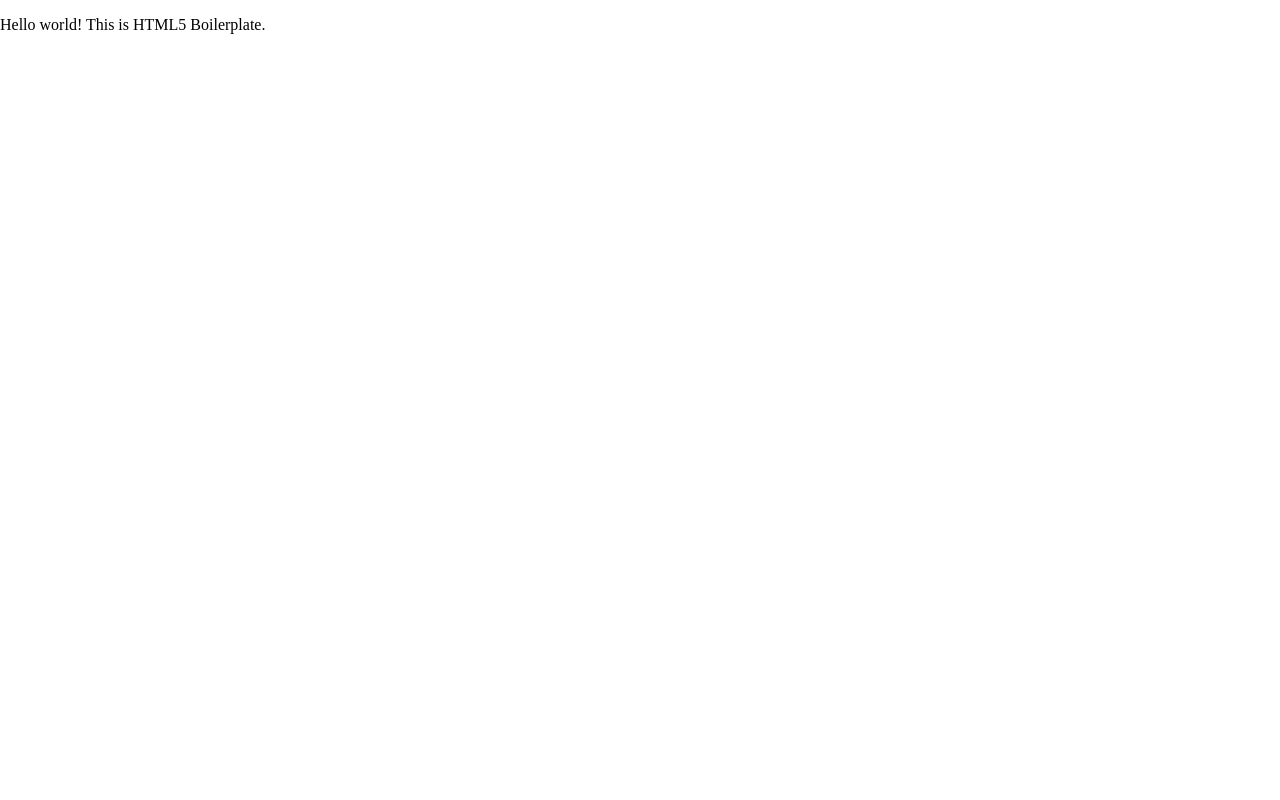
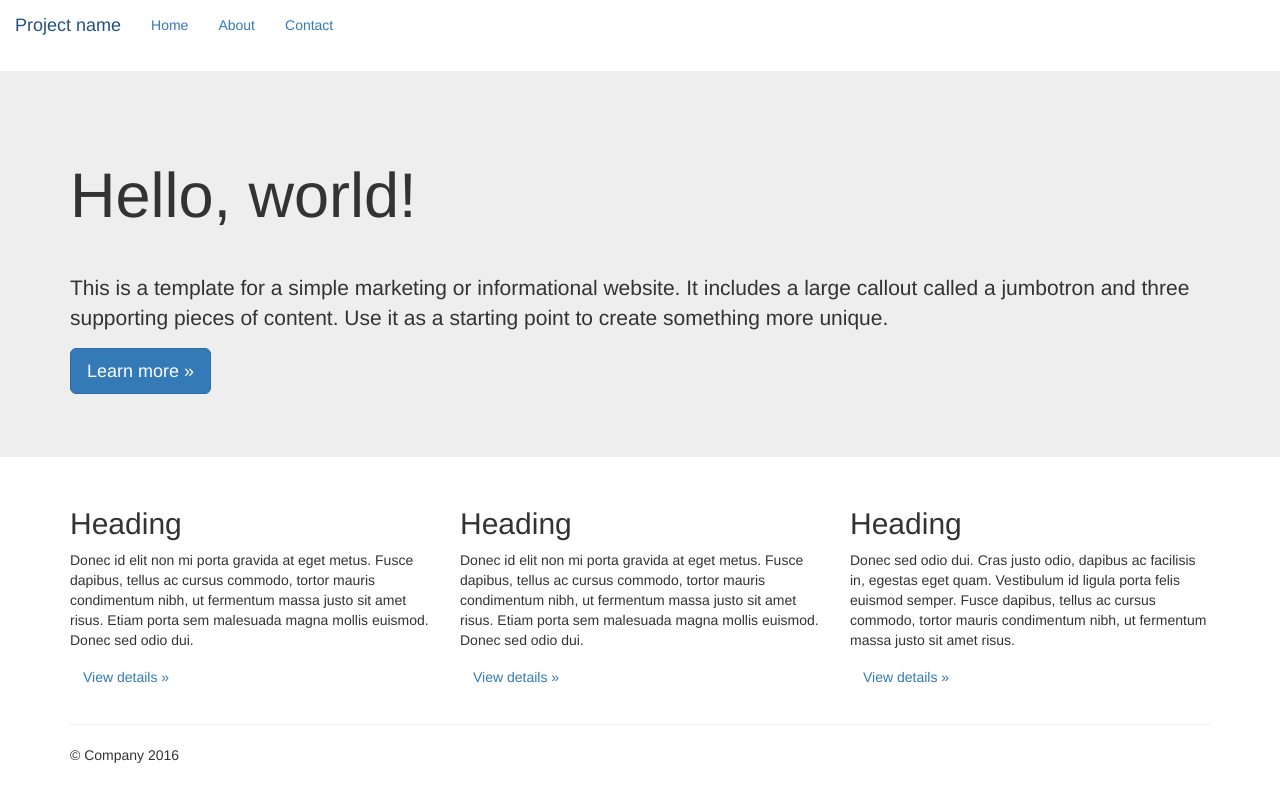
Before and after one commit to ellienguyen/ellienguyen.github.io, a plain HTML site: page index.html in a window 1280 px wide. Drawn offline with nearby package versions, Linux system fonts and the light colour scheme.

Commit message:
Update template

```diff
--- a/index.html
+++ b/index.html
@@ -1,35 +1,84 @@
 <!doctype html>
-<html class="no-js" lang="">
+<html>
+
 <head>
     <meta charset="utf-8">
     <meta http-equiv="x-ua-compatible" content="ie=edge">
+    <link rel="stylesheet" href="https://maxcdn.bootstrapcdn.com/bootstrap/4.0.0-alpha.5/css/bootstrap.min.css" integrity="sha384-AysaV+vQoT3kOAXZkl02PThvDr8HYKPZhNT5h/CXfBThSRXQ6jW5DO2ekP5ViFdi" crossorigin="anonymous">
     <title></title>
     <meta name="description" content="">
     <meta name="viewport" content="width=device-width, initial-scale=1">
-
     <!-- Place favicon.ico and apple-touch-icon.png in the root directory -->
     <link rel="apple-touch-icon" href="apple-touch-icon.png">
-
     <link rel="stylesheet" href="https://cdnjs.cloudflare.com/ajax/libs/normalize/4.2.0/normalize.min.css">
     <script src="https://cdnjs.cloudflare.com/ajax/libs/modernizr/2.8.3/modernizr.min.js"></script>
     <!--<link rel="stylesheet" href="css/main.css"> -->
 </head>
+
 <body>
-        <!--[if lt IE 8]>
-            <p class="browserupgrade">You are using an <strong>outdated</strong> browser. Please <a href="http://browsehappy.com/">upgrade your browser</a> to improve your experience.</p>
-        <![endif]-->
-
-        <!-- Add your site or application content here -->
-        <p>Hello world! This is HTML5 Boilerplate.</p>
-
+    <nav class="navbar navbar-static-top navbar-dark bg-inverse">
+        <a class="navbar-brand" href="#">Project name</a>
+        <ul class="nav navbar-nav">
+            <li class="nav-item active">
+                <a class="nav-link" href="#">Home <span class="sr-only">(current)</span></a>
+            </li>
+            <li class="nav-item">
+                <a class="nav-link" href="#">About</a>
+            </li>
+            <li class="nav-item">
+                <a class="nav-link" href="#">Contact</a>
+            </li>
+        </ul>
+    </nav>
+    <!-- Main jumbotron for a primary marketing message or call to action -->
+    <div class="jumbotron">
+        <div class="container">
+            <h1 class="display-3">Hello, world!</h1>
+            <p>This is a template for a simple marketing or informational website. It includes a large callout called a jumbotron and three supporting pieces of content. Use it as a starting point to create something more unique.</p>
+            <p><a class="btn btn-primary btn-lg" href="#" role="button">Learn more &raquo;</a></p>
+        </div>
+    </div>
+    <div class="container">
+        <!-- Example row of columns -->
+        <div class="row">
+            <div class="col-md-4">
+                <h2>Heading</h2>
+                <p>Donec id elit non mi porta gravida at eget metus. Fusce dapibus, tellus ac cursus commodo, tortor mauris condimentum nibh, ut fermentum massa justo sit amet risus. Etiam porta sem malesuada magna mollis euismod. Donec sed odio dui. </p>
+                <p><a class="btn btn-secondary" href="#" role="button">View details &raquo;</a></p>
+            </div>
+            <div class="col-md-4">
+                <h2>Heading</h2>
+                <p>Donec id elit non mi porta gravida at eget metus. Fusce dapibus, tellus ac cursus commodo, tortor mauris condimentum nibh, ut fermentum massa justo sit amet risus. Etiam porta sem malesuada magna mollis euismod. Donec sed odio dui. </p>
+                <p><a class="btn btn-secondary" href="#" role="button">View details &raquo;</a></p>
+            </div>
+            <div class="col-md-4">
+                <h2>Heading</h2>
+                <p>Donec sed odio dui. Cras justo odio, dapibus ac facilisis in, egestas eget quam. Vestibulum id ligula porta felis euismod semper. Fusce dapibus, tellus ac cursus commodo, tortor mauris condimentum nibh, ut fermentum massa justo sit amet risus.</p>
+                <p><a class="btn btn-secondary" href="#" role="button">View details &raquo;</a></p>
+            </div>
+        </div>
+        <hr>
+        <footer>
+            <p>&copy; Company 2016</p>
+        </footer>
+    </div>
+    <!-- /container -->
     <script src="http://code.jquery.com/jquery-1.12.4.min.js"></script>
-        <script>window.jQuery || document.write('<script src="js/vendor/jquery-1.12.4.min.js"><\/script>')</script>
-
+    <script>
+    window.jQuery || document.write('<script src="js/vendor/jquery-1.12.4.min.js"><\/script>')
+    </script>
+    <script src="https://maxcdn.bootstrapcdn.com/bootstrap/4.0.0-alpha.5/js/bootstrap.min.js" integrity="sha384-BLiI7JTZm+JWlgKa0M0kGRpJbF2J8q+qreVrKBC47e3K6BW78kGLrCkeRX6I9RoK" crossorigin="anonymous"></script>
     <!-- Google Analytics: change UA-XXXXX-Y to be your site's ID. -->
     <script>
-            window.ga=function(){ga.q.push(arguments)};ga.q=[];ga.l=+new Date;
-            ga('create','UA-XXXXX-Y','auto');ga('send','pageview')
+    window.ga = function() {
+        ga.q.push(arguments)
+    };
+    ga.q = [];
+    ga.l = +new Date;
+    ga('create', 'UA-XXXXX-Y', 'auto');
+    ga('send', 'pageview')
     </script>
     <script src="https://www.google-analytics.com/analytics.js" async defer></script>
 </body>
+
 </html>
```
Lines whose indentation alone changed are shown as unchanged.
